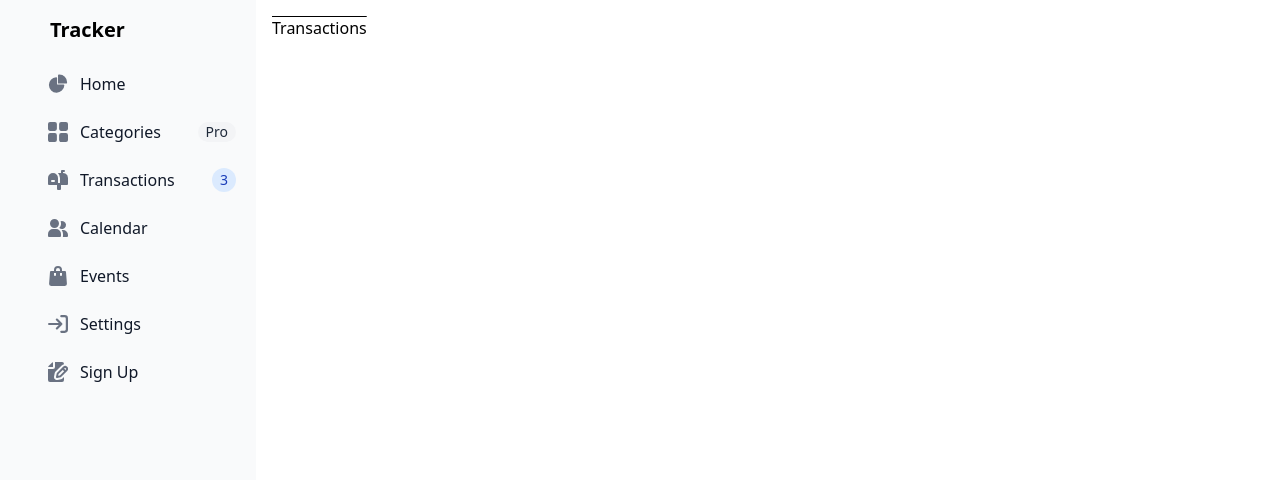
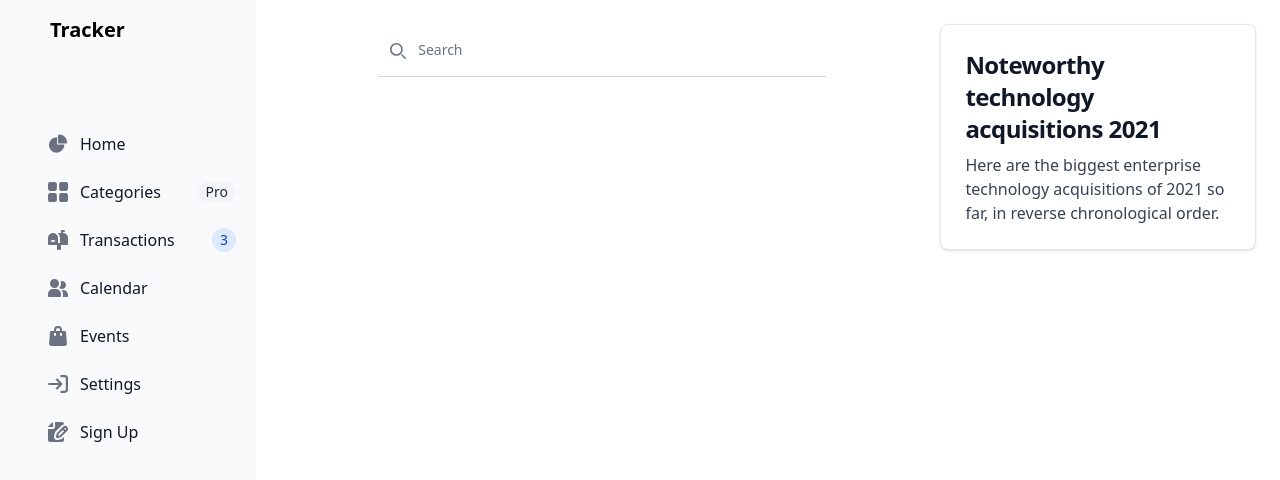
Before and after one commit to Jamesgnzg/exp-tracker, a SvelteKit app: page /transactions in a window 1280 px wide. Shown: the top 480 px of the page. Built offline with nearby package versions, Linux system fonts and the light colour scheme.

Commit message:
Add transaction layout; Search button sample card

```diff
--- a/src/routes/+layout.svelte
+++ b/src/routes/+layout.svelte
@@ -13,7 +13,7 @@
 
  <aside id="logo-sidebar" class="fixed top-0 left-0 z-40 w-64 h-screen transition-transform -translate-x-full sm:translate-x-0" aria-label="Sidebar">
 	<div class="h-full px-3 py-4 pl-10 overflow-y-auto bg-gray-50 dark:bg-gray-800">
-	   <a href="https://flowbite.com/" class="flex items-center ps-2.5 mb-5">
+	   <a href="https://flowbite.com/" class="flex items-center ps-2.5 mb-20">
 		  <span class="self-center text-xl font-semibold whitespace-nowrap dark:text-white">Tracker</span>
 	   </a>
 	   <ul class="space-y-2 font-medium">
@@ -82,6 +82,6 @@
 	</div>
  </aside>
 
- <div class="p-4 sm:ml-64">
+ <main class="p-4 sm:ml-64">
 	{@render children()}
- </div>
+ </main>
--- a/src/routes/transactions/+page.svelte
+++ b/src/routes/transactions/+page.svelte
@@ -1 +1,23 @@
-<h1 class="overline">Transactions</h1>
+<div class="flex flex-col md:flex-row">
+    <div class="p-2 md:w-4/5">
+        <form class="max-w-md mx-auto">
+            <label for="default-search" class="mb-2 text-sm font-medium text-gray-900 sr-only dark:text-white">Search</label>
+            <div class="relative">
+                <div class="absolute inset-y-0 start-0 flex items-center ps-3 pointer-events-none">
+                    <svg class="w-4 h-4 text-gray-500 dark:text-gray-400" aria-hidden="true" xmlns="http://www.w3.org/2000/svg" fill="none" viewBox="0 0 20 20">
+                        <path stroke="currentColor" stroke-linecap="round" stroke-linejoin="round" stroke-width="2" d="m19 19-4-4m0-7A7 7 0 1 1 1 8a7 7 0 0 1 14 0Z"/>
+                    </svg>
+                </div>
+                <input type="search" id="default-search" class="block w-full p-4 ps-10 text-sm text-gray-900 border-b-1 border-0 border-gray-300 focus:ring-gray-500 focus:border-gray-100 dark:bg-gray-700 dark:border-gray-600 dark:placeholder-gray-400 dark:text-white dark:focus:ring-blue-500 dark:focus:border-blue-500" placeholder="Search" required />
+            </div>
+        </form>
+    </div>
+    <div class="p-2 md:w-2/5">
+        <div>
+            <a href="/transaction" class="block max-w-sm p-6 bg-white border border-gray-200 rounded-lg shadow-sm dark:bg-gray-800 dark:border-gray-700">
+            <h5 class="mb-2 text-2xl font-bold tracking-tight text-gray-900 dark:text-white">Noteworthy technology acquisitions 2021</h5>
+            <p class="font-normal text-gray-700 dark:text-gray-400">Here are the biggest enterprise technology acquisitions of 2021 so far, in reverse chronological order.</p>
+            </a>
+        </div>
+    </div>
+</div>
```
